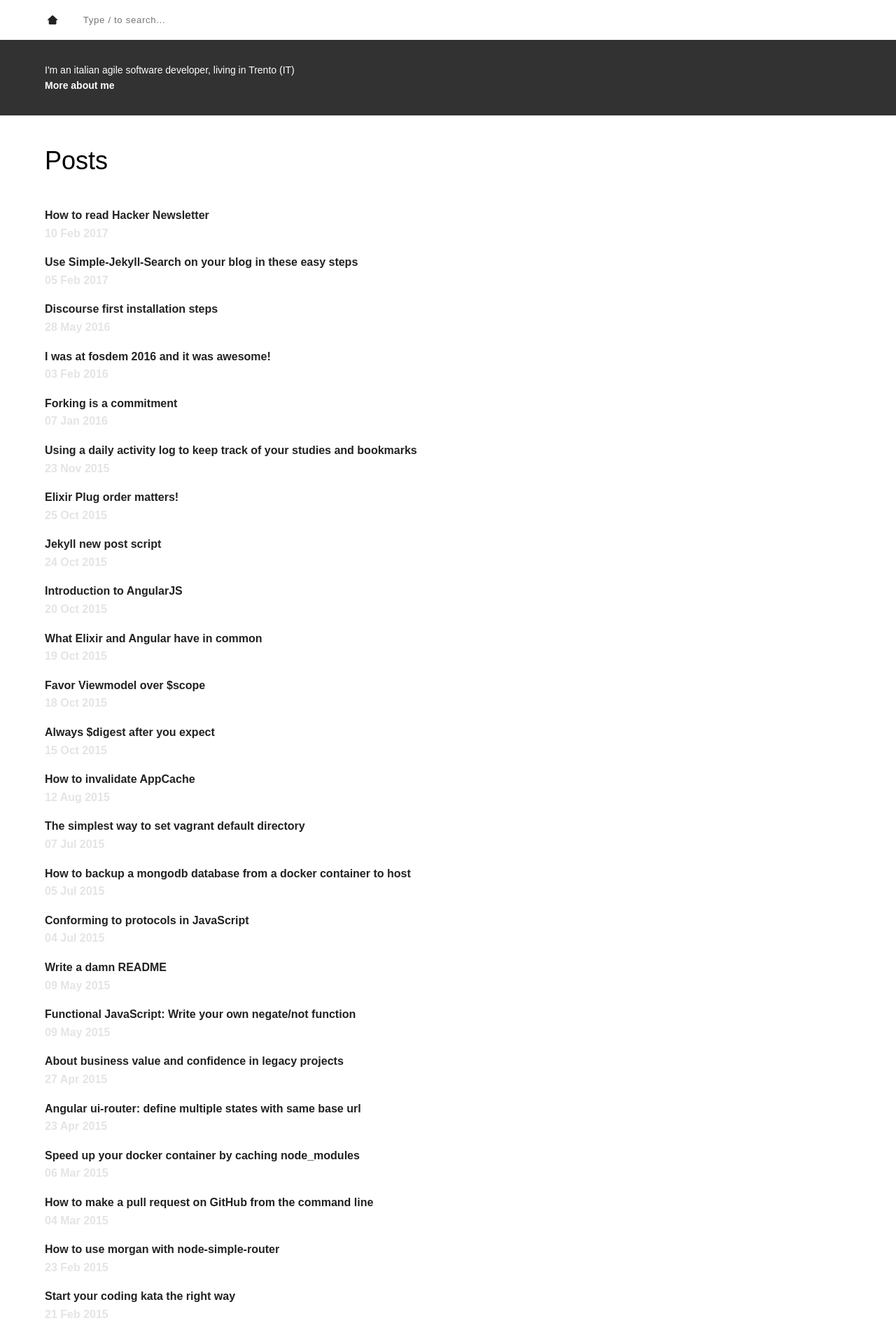
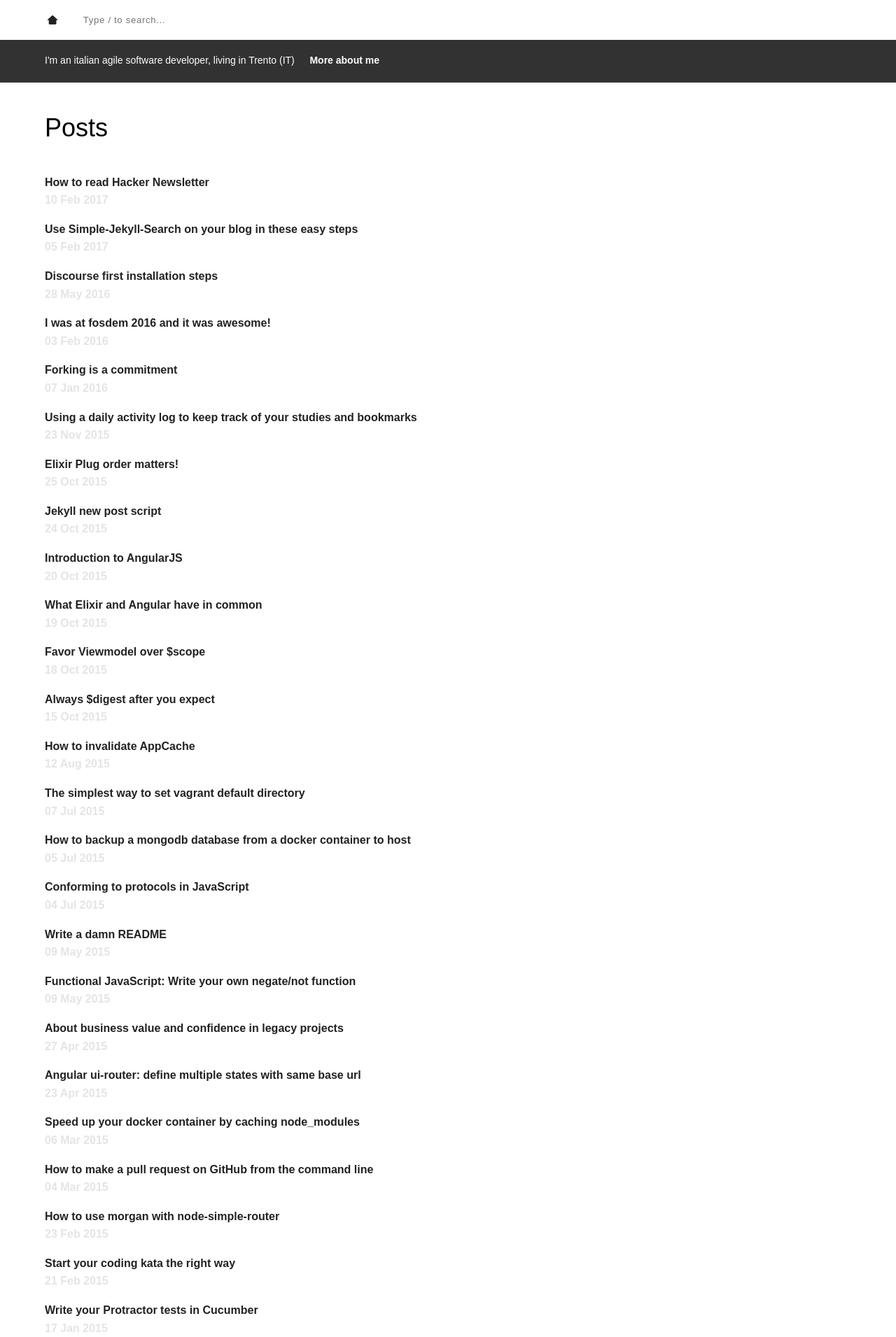
Before and after one commit to christian-fei/christian-fei.github.io-pandoc, a Jekyll site: the page built from index.html, in a window 1280 px wide. Shown: the top 1911 px of the page at 70% size. Built offline with Jekyll 4.4.1, drawn with Linux system fonts in a browser that asks for light colours.

Commit message:
update layout and styles

```diff
--- a/_includes/critical.css.html
+++ b/_includes/critical.css.html
@@ -7,19 +7,6 @@
 
   html {
     background-color: white;
-  }
-
-  body {
-    opacity: 1;
-    -webkit-transition: all 1.3s ease-in;
-    -o-transition: all 1.3s ease-in;
-    transition: all 1.3s ease-in;
-  }
-  body.fade-out {
-    opacity: 0;
-    -webkit-transition: none;
-    -o-transition: none;
-    transition: none;
   }
 
   a {
--- a/_includes/intro-line.html
+++ b/_includes/intro-line.html
@@ -1,11 +1,11 @@
 {% unless page.title == 'about' %}
-<section class="white ph3 ph5-ns pv4 intro-line">
+<section class="white ph3 ph5-ns pv3 intro-line">
   <div class="cf">
-    <section class="fl f6">
+    <span class="di f6">
       I'm an italian agile software developer, living in Trento (IT)
-      <br>
-      <a href="/about" class="link white db-mobile">More about me</a>
-    </section>
+    </span>
+    <span>&nbsp;&nbsp;&nbsp;</span>
+    <a href="/about" tabindex="3" class="link white f6 db-mobile">More about me</a>
     <section class="social-links black ml3 fr f6">
       <a target="_blank" href="/rss.xml"><i class="icon-rss"></i></a>
       <a target="_blank" href="https://github.com/christian-fei"><i class="icon-github"></i></a>
--- a/_includes/main-header.html
+++ b/_includes/main-header.html
@@ -1,5 +1,5 @@
 <header class="main-header ph3 ph5-ns">
-  <a href="/"><i class="icon-home-2 v-mid"></i></a>
-  <input type="text" id="search-input" placeholder="Type / to search" class="f5 mh1 v-mid">
+  <a href="/" tabindex="1"><i class="icon-home-2 v-mid"></i></a>
+  <input type="text" tabindex="2" id="search-input" placeholder="Type / to search" class="f5 mh1 v-mid">
   <div id="results-container" class="pa3x"></div>
 </header>
--- a/package.json
+++ b/package.json
@@ -36,6 +36,7 @@
     "webpack": "^2.2.1"
   },
   "dependencies": {
+    "next-text": "0.0.3",
     "normalize.css": "^5.0.0",
     "simple-jekyll-search": "^1.1.6",
     "tachyons": "^4.6.2"
```
Also changed, not shown: _layouts/default.html (+0 -8 lines), assets/css/main.css (+14 -12 lines), dest/main.min.css.
